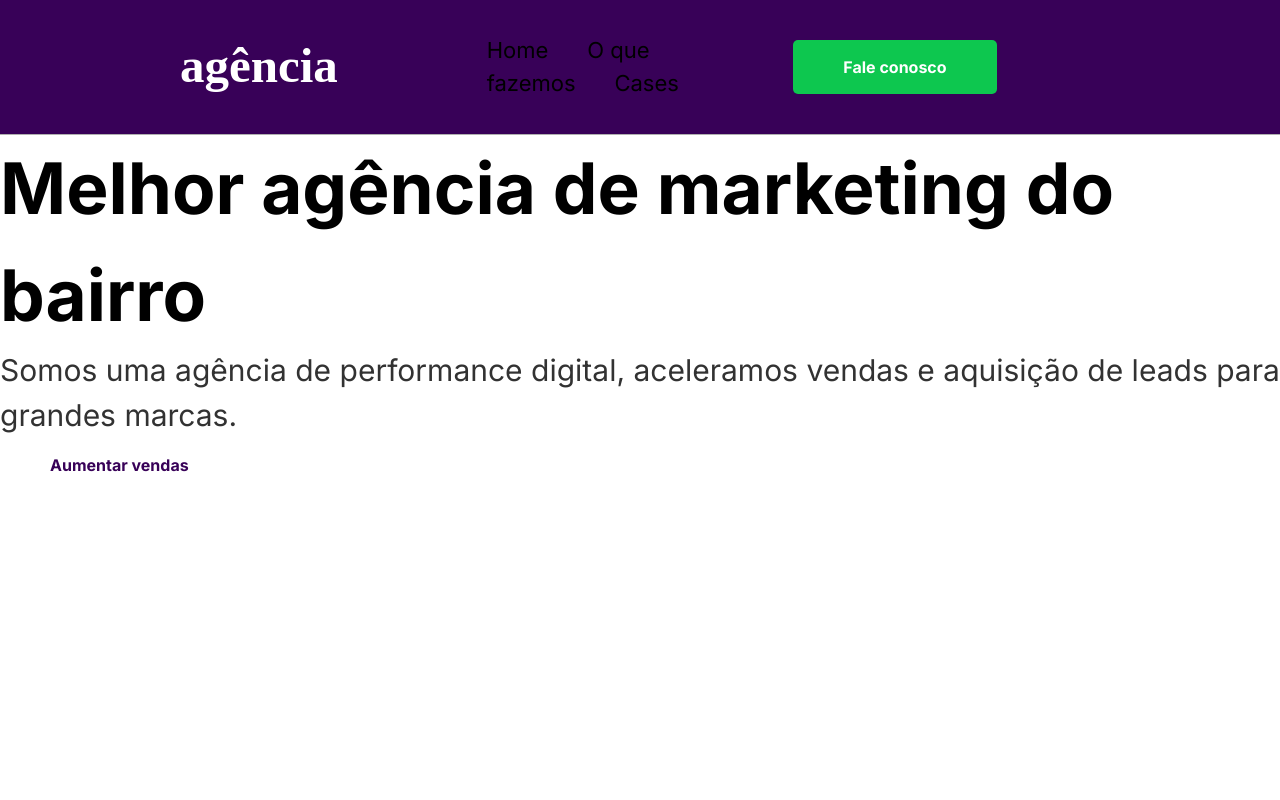
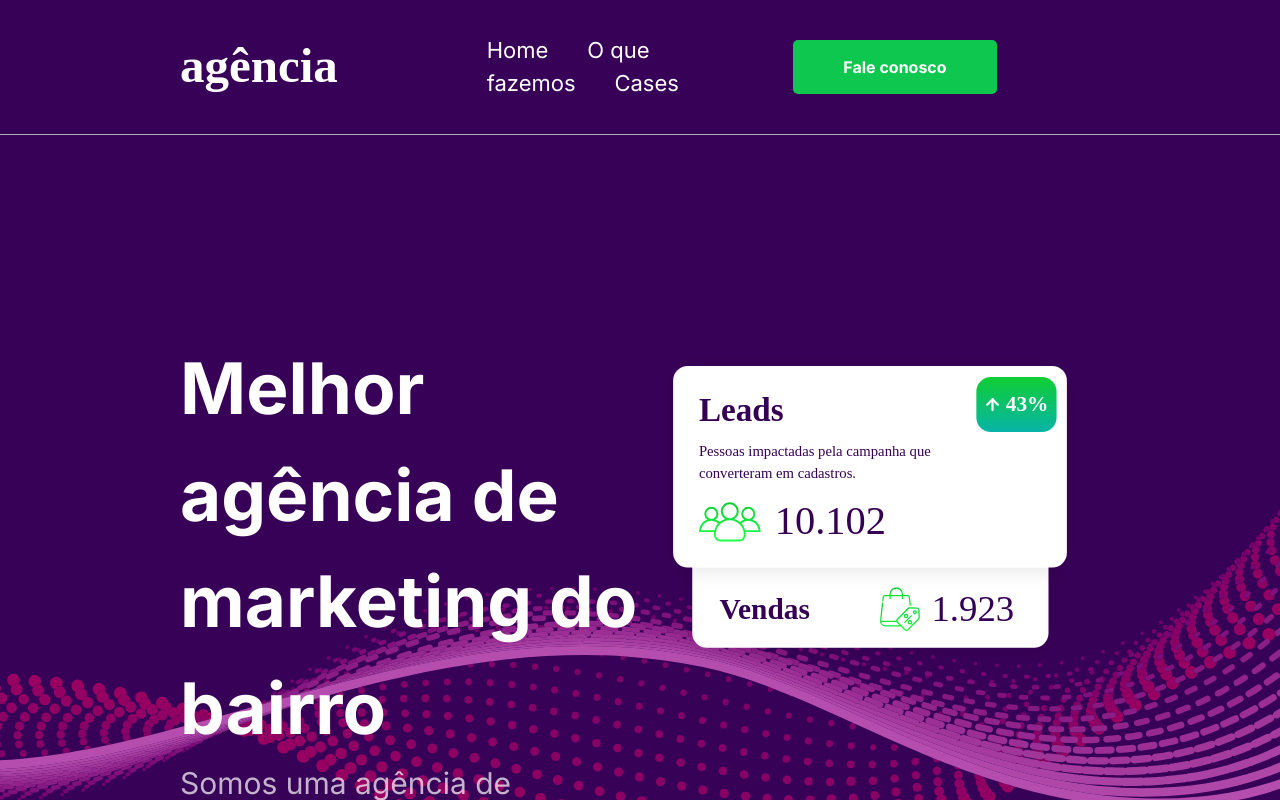
Before and after one commit to anaalmeida-v/nextproject, a Next.js app: page / in a window 1280 px wide. Shown: the top 800 px of the page. Built offline with nearby package versions, Linux system fonts and the light colour scheme.

Commit message:
estilizando seção welcome

```diff
--- a/app/globals.scss
+++ b/app/globals.scss
@@ -1,3 +1,5 @@
+@import "./mixins/colors.scss";
+
 @tailwind base;
 @tailwind components;
 @tailwind utilities;
@@ -10,4 +12,6 @@
       rgb(var(--background-end-rgb))
     )
     rgb(var(--background-start-rgb));
+  background-color: $purple-color;
+  color: $white-color;
 }
--- /dev/null
+++ b/app/mixins/padding.scss
@@ -0,0 +1,3 @@
+@mixin Padding {
+  padding: 0 11.25rem; //1rem=16px
+}
--- a/components/header/header.module.scss
+++ b/components/header/header.module.scss
@@ -1,9 +1,12 @@
 @import "/app/mixins/colors.scss";
+@import "/app/mixins/padding.scss";
 
 .container {
-  padding: 34px 180px;
+  @include Padding; //Mixin
+  padding-top: 34px;
+  padding-bottom: 34px;
   width: 100%;
-  background-color: $purple-color;
+  background-color: $purple-color;//Variable
   border-bottom: 0.5px solid $gray-color;
   display: grid;
   grid-template-columns: repeat(3, 1fr);
--- a/components/welcome/index.jsx
+++ b/components/welcome/index.jsx
@@ -1,5 +1,7 @@
 import Button from "../button/index";
 import styles from "./welcome.module.scss";
+import BannerWelcome from '../../public/images/Grupo 2098.svg'
+import Image from 'next/image'
 
 const Welcome = () => {
   return (
@@ -12,7 +14,9 @@
         </p>
         <Button title="Aumentar vendas" kind="secundary" />
       </div>
-      <div className={styles.image}></div>
+      <div className={styles.image}>
+        <Image className={styles.img} src={BannerWelcome} alt="Banner Welcome" />
+      </div>
     </div>
   );
 };
--- a/components/welcome/welcome.module.scss
+++ b/components/welcome/welcome.module.scss
@@ -1,10 +1,26 @@
-.text{
-    h1{
-        font-weight: bold;
-        font-size: 71px;
-    }
-    p{
-        font-size: 30px;
-        opacity: 0.8;
-    }
+@import "../../app/mixins/padding.scss";
+
+.container {
+  @include Padding;
+  padding-top: 200px;
+  height: 100vh;
+  display: grid;
+  grid-template-columns: repeat(2, 1fr);
+  background-image: url("../../public/images/Grupo\ 107.svg");
+  background-repeat: no-repeat;
+  background-size: cover; //rever
 }
+
+.text {
+  h1 {
+    font-weight: bold;
+    font-size: 71px;
+  }
+  p {
+    font-size: 30px;
+    opacity: 0.7;
+  }
+}
+.img {
+  text-align: end;
+}
```
Also changed, not shown: public/images/Grupo 107.svg (added), public/images/Grupo 2098.svg (added).
